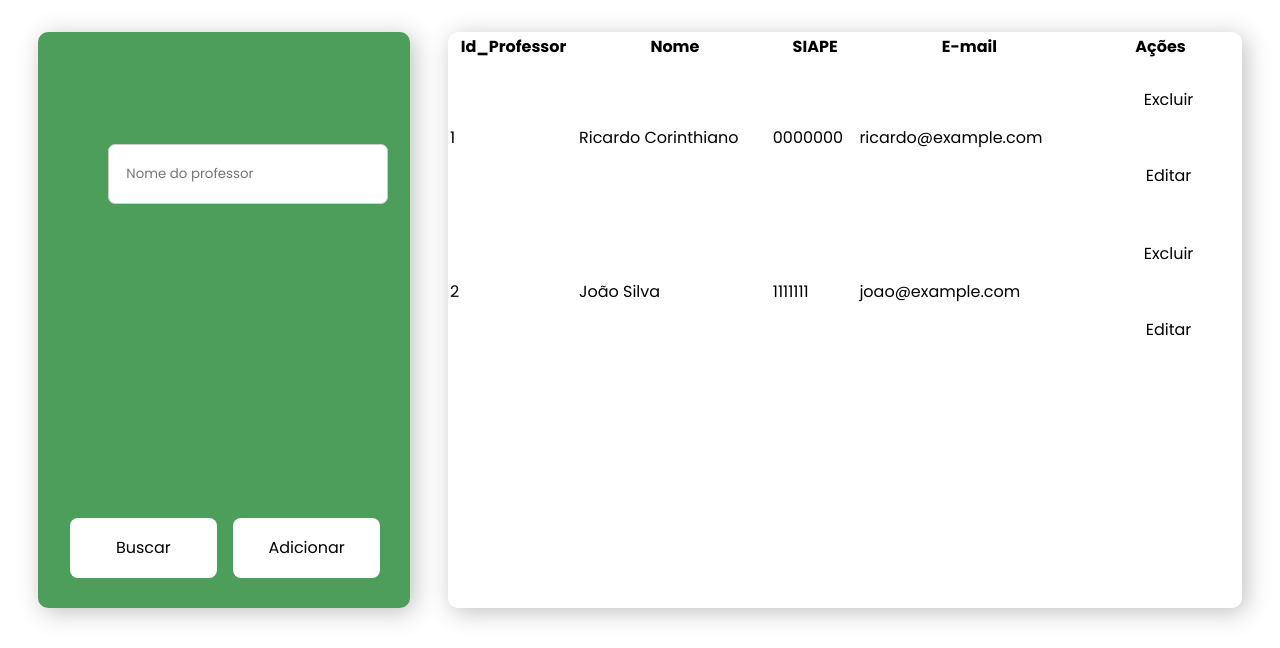
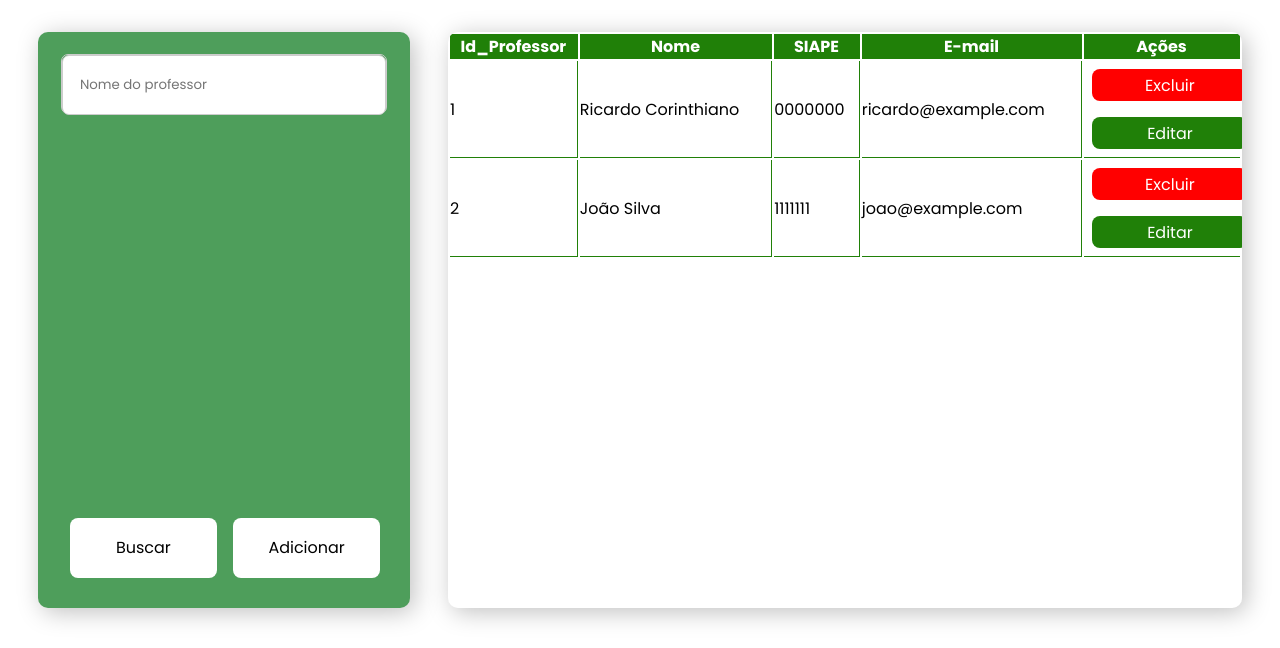
Before and after one commit to PPABarreiras/calendario, a PHP site: page /gerenProfessor.html in a window 1280 px wide. Shown: the part 80-728 px from the top of the page. Run offline with PHP 8.4, Linux system fonts and the light colour scheme.

Commit message:
Update gerenProfessor.css

```diff
--- a/ppa/front/Telas não adicionadas/ADC - PROFESSOR/gerenProfessor.css
+++ b/ppa/front/Telas não adicionadas/ADC - PROFESSOR/gerenProfessor.css
@@ -116,7 +116,7 @@ li a{
     margin-bottom: 2px;
 }
 
-input[name='name'] {
+/*input[name='name'] {
     border-radius: 7px;
     display: flex;
     justify-content: flex-start;
@@ -127,7 +127,7 @@ input[name='name'] {
     width: 100%;
 
 }
-
+*/
 aside {
 
     grid-area: aside;
@@ -181,9 +181,12 @@ main {
 }
 
 .button-container-buscar {
-    display: flex;
-    justify-content: flex-end;
-    margin-top: 10px;
+    border-radius: 7px;
+    justify-content: flex-start;
+    height: 7.5vh;
+    width: 100%;
+    border: 1px solid #ccc;
+    margin-bottom: 10px;
 }
 
 .button-container-Adicionar {
@@ -277,46 +280,40 @@ main {
     border-radius: 0px;
     overflow-y: scroll;
 }
-.contentFieldAdc{
-    display: flex;
-    flex-direction: row;
-    height: 59px;
-    left: 110px;
-    top: 160px;
-    margin-top: 10px;
-    margin-bottom: 10px;
-    margin-right: 5px;
-    margin-left: 10px;
-
-    background: #FFFFFF;
-    border: 2px solid #000000;
-    border-radius: 5px;
+thead {
+    background-color :#208008;
+    color: white;
 }
 
-.content{
-    display: flex;
-    flex-direction: row;
-    left: 15px;
-    top: 10px;
+td.border-right, th {
+    border-right: 1px solid #208008;
 }
 
-
-.lixeira{
-    display: flex;
-    flex-direction: row;
-    margin-top: 5px;
-    margin-bottom: 5px;
-    margin-right: 5px;
-    margin-left: 500px;
-    cursor: pointer;
+td, th.border-bottom {
+    border-bottom: 1px solid #208008;
 }
 
-.lapis{
-    display: flex;
-    flex-direction: row;
-    margin-top: 5px;
-    margin-bottom: 5px;
-    margin-right: 5px;
-    margin-left: 5px;
+.button-lixeira {
+    display: inline-block;
+    background-color: red;
+    color: white;
+    border: none;
+    padding: 3px 4px;
     cursor: pointer;
+    margin-right: 4px;
+    height: 4vh;
 }
+
+.button-lapis {
+    display: inline-block;
+    background-color: #208008;
+    color: white;
+    border: none;
+    padding: 2px 0px;
+    cursor: pointer;
+    margin-right: 2px;
+    height: 4vh;
+}
+.contentsAddTeacher{
+    width: 100%;
+}
```
